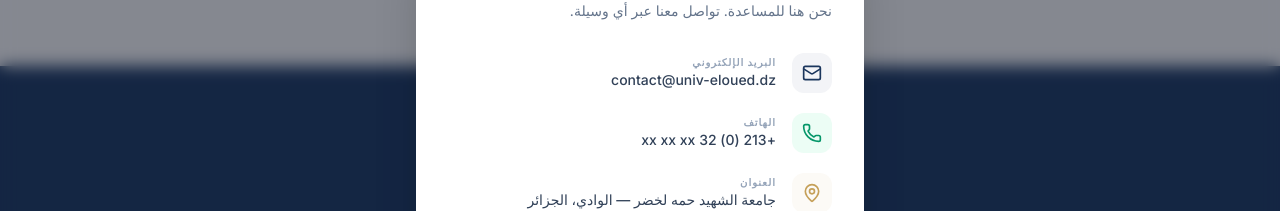
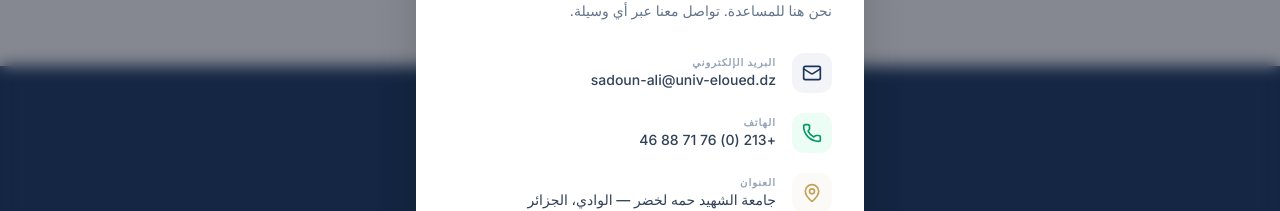
Before and after one commit to sadounali/bousala, a React (Vite) app: page / in a window 1280 px wide. Both pictures are taken after a click on the button "اتصل بنا". Shown: the part 1704-1915 px from the top of the page. Built offline with nearby package versions, Linux system fonts and the light colour scheme; no server answers; the database is empty.

Commit message:
Update text and contact information in LandingPage

```diff
--- a/src/components/LandingPage.tsx
+++ b/src/components/LandingPage.tsx
@@ -67,7 +67,7 @@
         >
           <div className="inline-flex items-center gap-2 px-4 py-2 bg-oued-blue/5 rounded-full border border-oued-blue/10 text-oued-blue text-xs font-bold">
             <Sparkles className="w-3.5 h-3.5" />
-            مدعوم بالذكاء الاصطناعي · Gemini AI
+             مدعوم بمصفوفة التنمية المستدامة SDG
           </div>
           <h1 className="text-5xl md:text-6xl font-black text-oued-blue tracking-tight leading-tight">
             حلّل مذكرتك<br />
@@ -147,7 +147,7 @@
           <div className="grid grid-cols-1 md:grid-cols-3 gap-6">
             {[
               { step: '01', title: 'رفع المذكرة', desc: 'ارفع ملف PDF مذكرتك بضغطة واحدة' },
-              { step: '02', title: 'التحليل الذكي', desc: 'يقرأ الذكاء الاصطناعي المحتوى ويحدد الأهداف ذات الصلة' },
+              { step: '02', title: 'التحليل الذكي', desc: 'تقرأ بوصلة المحتوى وتحدد الأهداف ذات الصلة' },
               { step: '03', title: 'مصفوفة النتائج', desc: 'تحصل على مصفوفة تفصيلية تُظهر نسبة التوافق مع كل هدف' },
             ].map((s, i) => (
               <motion.div key={i} initial={{ opacity: 0, x: -10 }} whileInView={{ opacity: 1, x: 0 }} transition={{ delay: i * 0.15 }} viewport={{ once: true }}
@@ -247,8 +247,8 @@
               <p className="text-slate-500 text-sm mb-8">نحن هنا للمساعدة. تواصل معنا عبر أي وسيلة.</p>
               <div className="space-y-5">
                 {[
-                  { icon: <Mail className="w-5 h-5" />, label: 'البريد الإلكتروني', value: 'contact@univ-eloued.dz', color: 'text-oued-blue bg-oued-blue/5' },
-                  { icon: <Phone className="w-5 h-5" />, label: 'الهاتف', value: '+213 (0) 32 xx xx xx', color: 'text-emerald-600 bg-emerald-50' },
+                  { icon: <Mail className="w-5 h-5" />, label: 'البريد الإلكتروني', value: 'sadoun-ali@univ-eloued.dz', color: 'text-oued-blue bg-oued-blue/5' },
+                  { icon: <Phone className="w-5 h-5" />, label: 'الهاتف', value: '+213 (0) 76 71 88 46', color: 'text-emerald-600 bg-emerald-50' },
                   { icon: <MapPin className="w-5 h-5" />, label: 'العنوان', value: 'جامعة الشهيد حمه لخضر — الوادي، الجزائر', color: 'text-oued-gold bg-oued-gold/5' },
                   { icon: <Globe className="w-5 h-5" />, label: 'الموقع الرسمي', value: 'www.univ-eloued.dz', color: 'text-purple-600 bg-purple-50' },
                 ].map((c, i) => (
```
